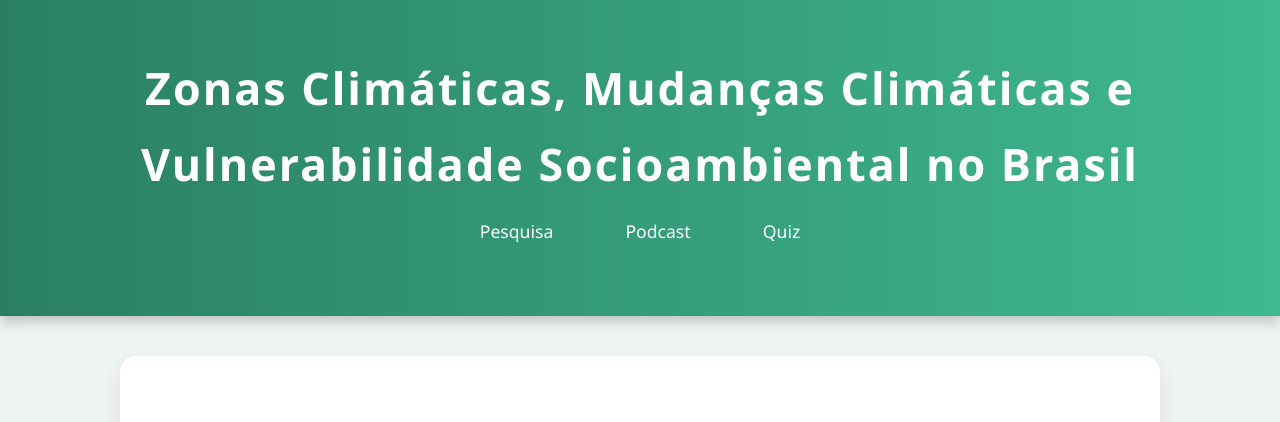
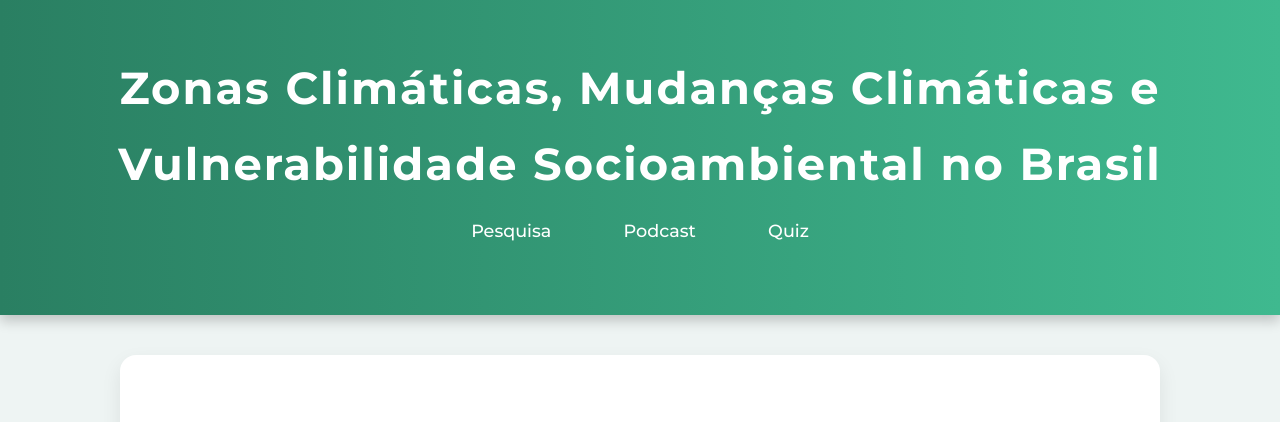
Before and after one commit to joaopedro08-dev/Projeto-Integrador, a plain HTML site: page geografia/index.html in a window 1280 px wide. Shown: the top 422 px of the page. Drawn offline with Linux system fonts and the light colour scheme.

Commit message:
Update styles.css

```diff
--- a/geografia/styles.css
+++ b/geografia/styles.css
@@ -1,3 +1,4 @@
+@import url('https://fonts.googleapis.com/css2?family=Montserrat:ital,wght@0,100..900;1,100..900&display=swap');
 /* Definir variáveis para cores */
 :root {
   --primary-color: #2a7f62;
@@ -16,7 +17,7 @@
 
 /* Fonte e configurações básicas */
 body {
-  font-family: 'Segoe UI', Roboto, sans-serif;
+  font-family: 'Montserrat', sans-serif;
   margin: 0;
   padding: 0;
   background-color: var(--light-color);
```
